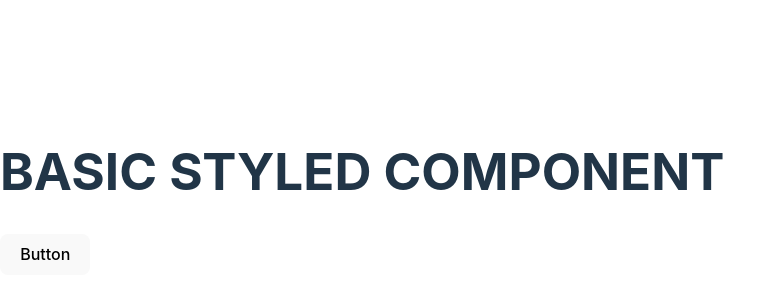
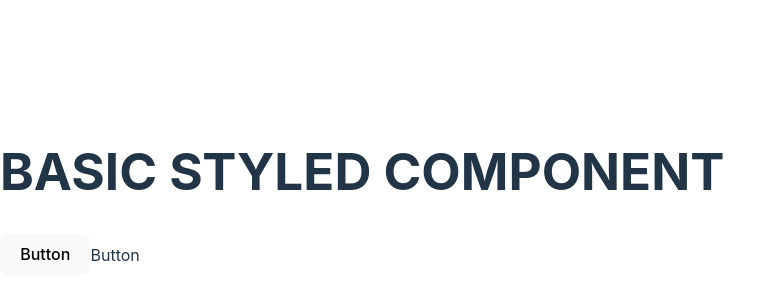
Before and after one commit to rineliniguezsosa/React-styled-component, a React (Vite) app: page / in a window 1280 px wide. Shown: the part 208-508 px from the top of the page, without its empty margins (0-783 px from the left). Built offline with nearby package versions, Linux system fonts and the light colour scheme.

Commit message:
agregando la variable buttonstyled como componente en la linea 17

```diff
--- a/src/App.jsx
+++ b/src/App.jsx
@@ -14,6 +14,7 @@ function App() {
     <>
       <h1>BASIC STYLED COMPONENT</h1>
       <button>Button</button>
+      <buttonstyled>Button</buttonstyled>
     </>
   )
 }
```
